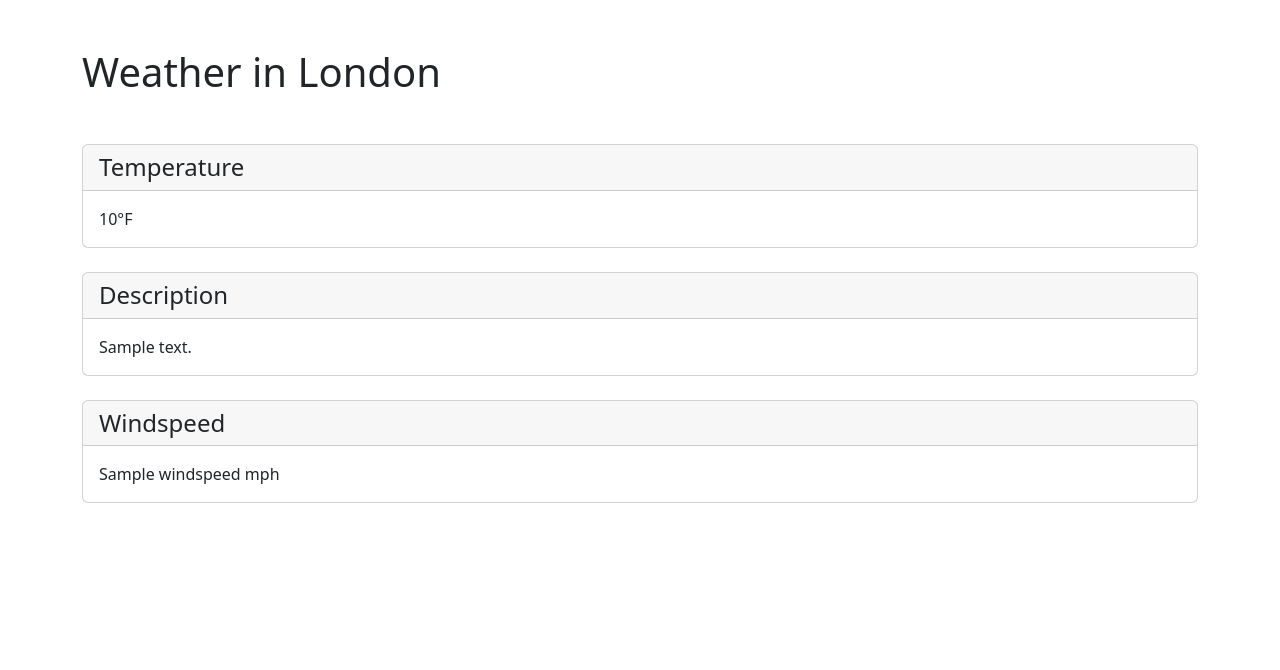
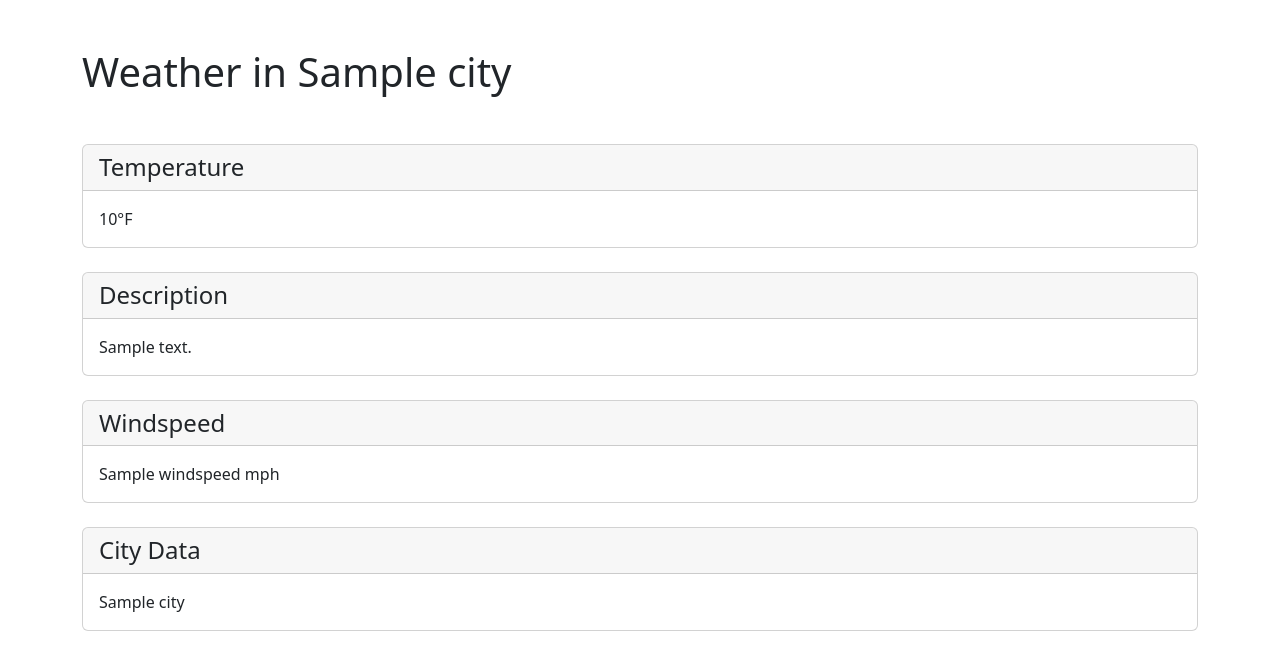
Before and after one commit to alanknguyen314/weatherproject-cs411, a Django app: page / in a window 1280 px wide. Shown: the part 56-726 px from the top of the page. Run offline with Django 3.2, Linux system fonts and the light colour scheme; a database or web service that is not in the repository returns one stand-in record (values such as "Sample title"); data that the repository does not hold is empty.

Commit message:
final functional web app

```diff
--- a/weatherapp/templates/weatherapp/weather.html
+++ b/weatherapp/templates/weatherapp/weather.html
@@ -60,6 +60,8 @@
       </div>
     </nav>
 
+
+
     <div class="container py-5">
         <h1 class="text-left mb-5">Weather in {{ city_weather.city }}</h1>
         <div class="weather-container">
@@ -85,6 +87,13 @@
                 </div>
             </div>
 
+            <div class="card weather-item mb-4">
+                <h4 class="card-header">City Data</h4>
+                <div class="card-body">
+                    <p class="card-text">{{ city_data.city }}</p>
+                </div>
+            </div>
+
 
         </div>
     </div>
--- a/weatherapp/views.py
+++ b/weatherapp/views.py
@@ -65,8 +65,15 @@ def index(request):
 """
 
 def index(request):
+
+    response = requests.get("https://ipgeolocation.abstractapi.com/v1/?api_key=13895e54fdb14b1d98a233c3b7ac6814").json()
+    #print(response.status_code)
+    #print(response.content)
+
+    city_data = response #city_data is json file.
+
     url = 'https://weather.visualcrossing.com/VisualCrossingWebServices/rest/services/timeline/{city}?unitGroup=us&key=4WNC7AAWRUUG5JJZUDZKUMMKL'
-    city = 'London'
+    city = city_data["city"]
 
     r = requests.get(url.format(city=city)).json()
 
@@ -89,7 +96,8 @@ def index(request):
     else:
         city_weather = {}
 
-    context = {'city_weather': city_weather}
+    context = {'city_weather': city_weather,
+               'city_data': city_data,}
 
     if request.user.is_authenticated:
         context['user'] = request.user
@@ -97,6 +105,8 @@ def index(request):
     return render(request, 'weatherapp/weather.html', context)
 
     #return render(request, 'weatherapp/weather.html', context)
+
+
 
 """
 
```
Also changed, not shown: db.sqlite3.
